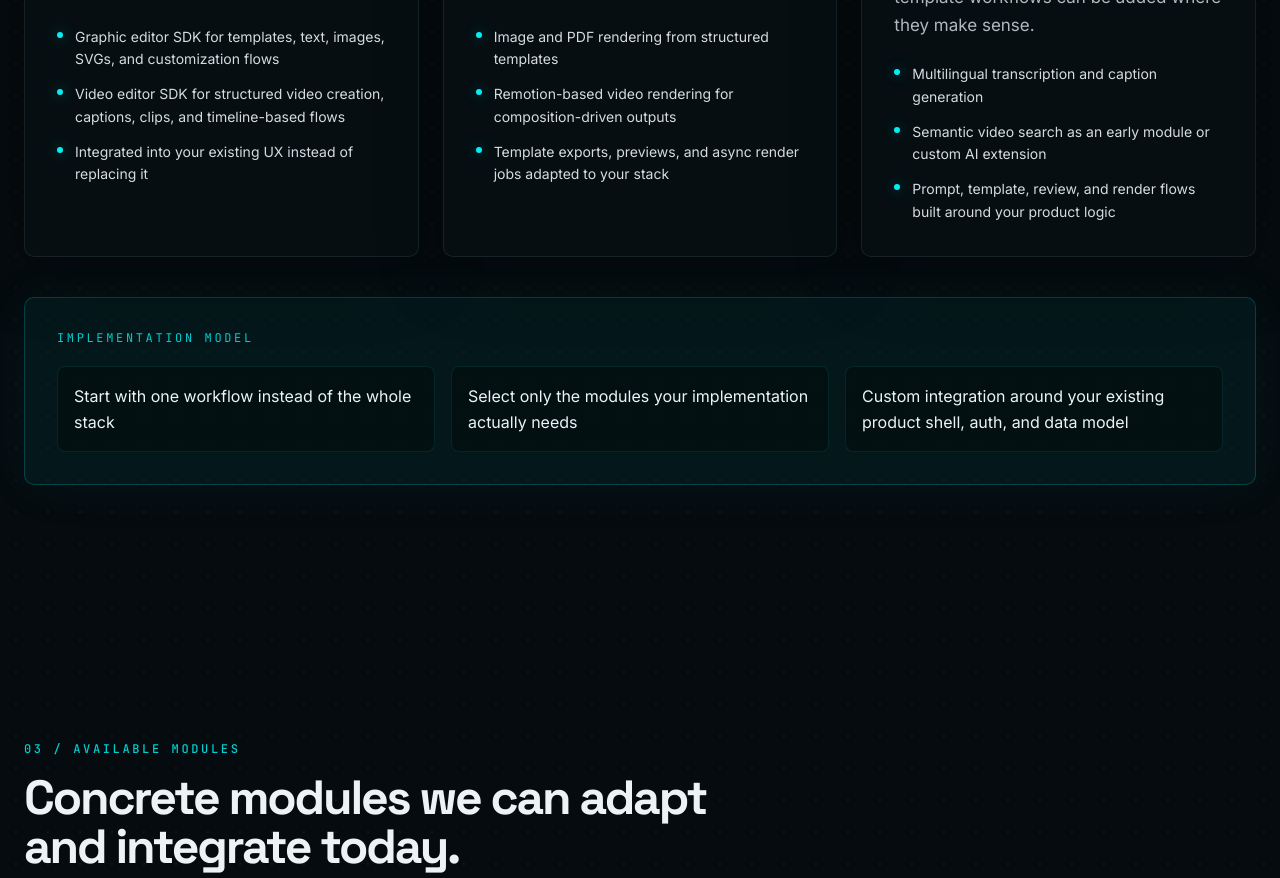
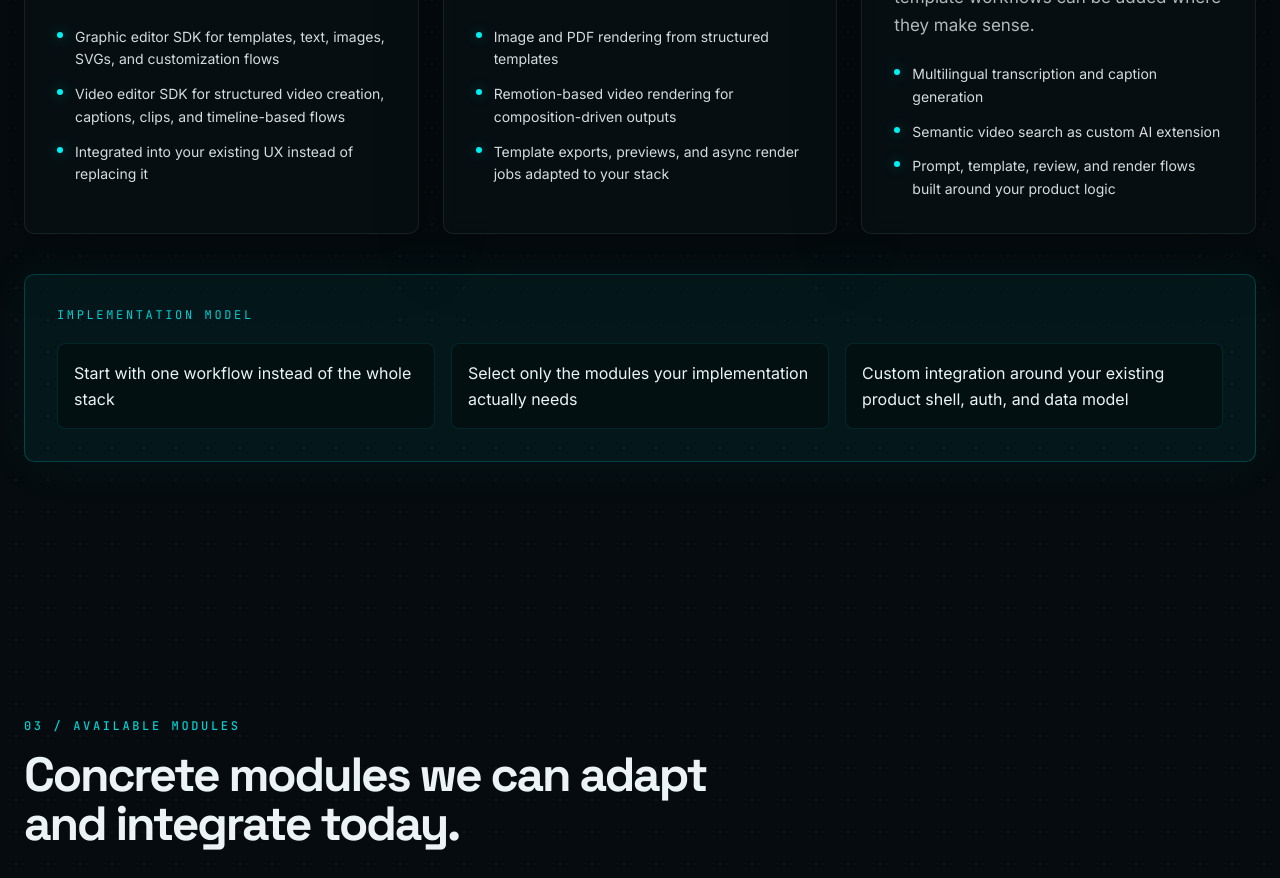
Before and after one commit to rendermind-solutions/rendermind-platform, a Next.js app: page / in a window 1280 px wide. Shown: the part 3280-4158 px from the top of the page. Built offline with nearby package versions, Linux system fonts and the light colour scheme.

Commit message:
Update brand manual

```diff
--- a/components/sections/home/solution/Solution.tsx
+++ b/components/sections/home/solution/Solution.tsx
@@ -30,7 +30,7 @@ const pillars = [
       "Transcription, captions, semantic transcript search, and prompt-to-template workflows can be added where they make sense.",
     points: [
       "Multilingual transcription and caption generation",
-      "Semantic video search as an early module or custom AI extension",
+      "Semantic video search as custom AI extension",
       "Prompt, template, review, and render flows built around your product logic",
     ],
   },
```
Also changed, not shown: 2 other files (tests, documents, lock files or other folders).
